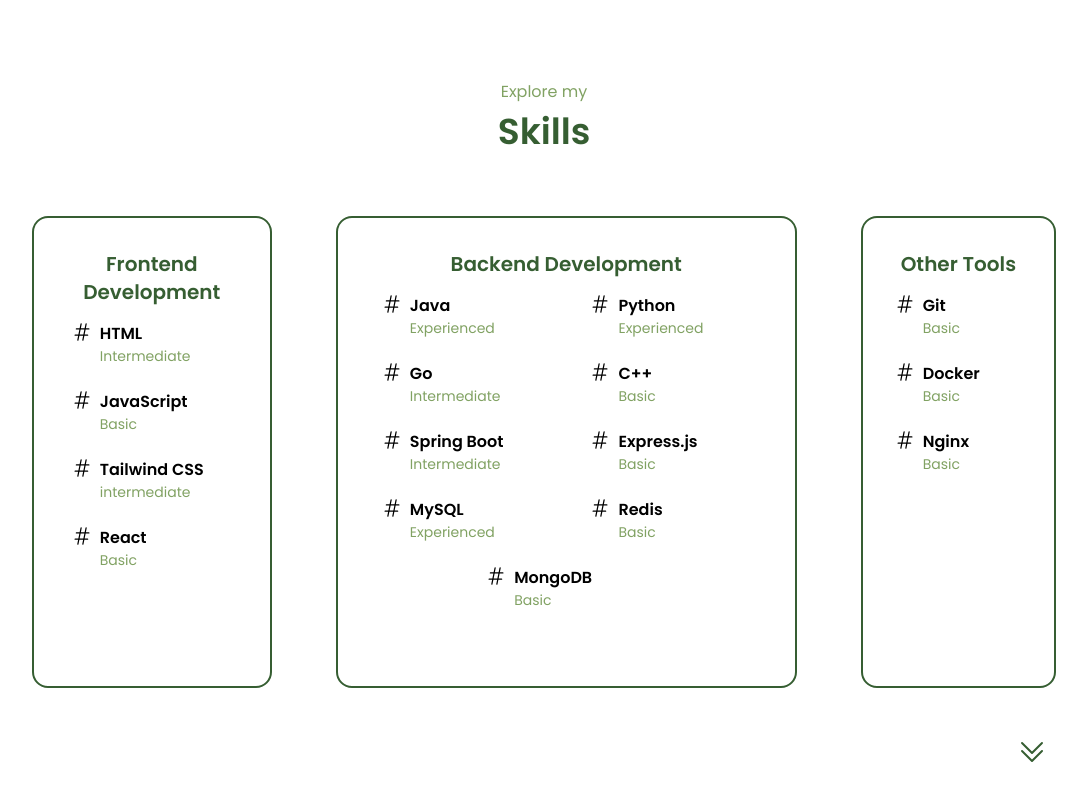
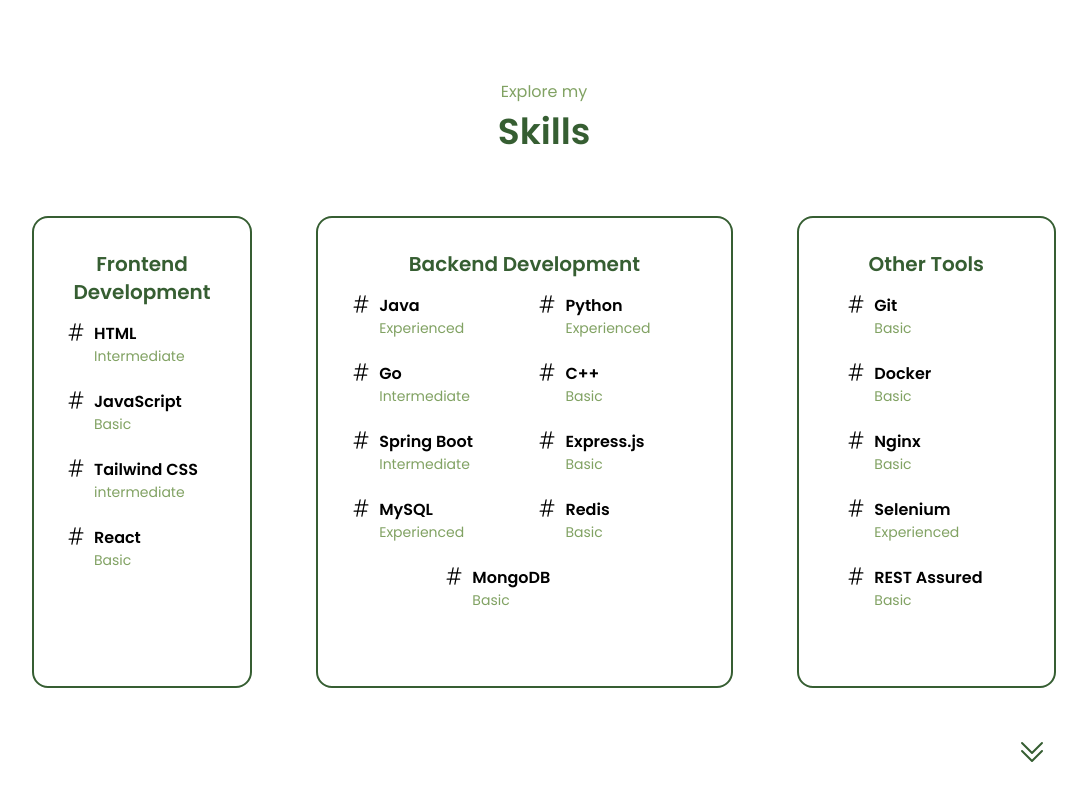
Before and after one commit to circle117/circle117.github.io, a React (Vite) app: page / in a window 1280 px wide. Shown: the part 1552-2352 px from the top of the page, without its empty margins (96-1183 px from the left). Built offline with nearby package versions, Linux system fonts and the light colour scheme.

Commit message:
add software testing tools to skill page

```diff
--- a/src/pages/SkillPage.jsx
+++ b/src/pages/SkillPage.jsx
@@ -49,6 +49,8 @@
               <Skill name="Git" level="Basic" />
               <Skill name="Docker" level="Basic" />
               <Skill name="Nginx" level="Basic" />
+              <Skill name="Selenium" level="Experienced" />
+              <Skill name="REST Assured" level="Basic" />
             </div>
           </div>
         </div>
```
